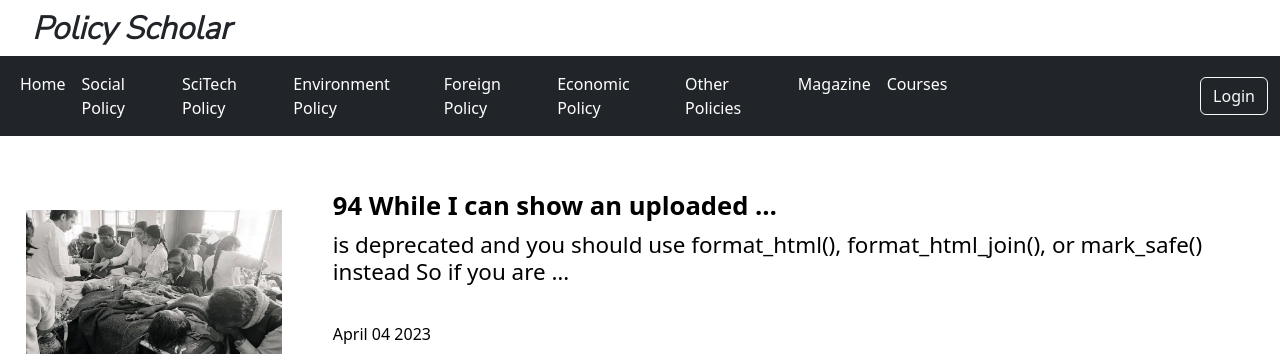
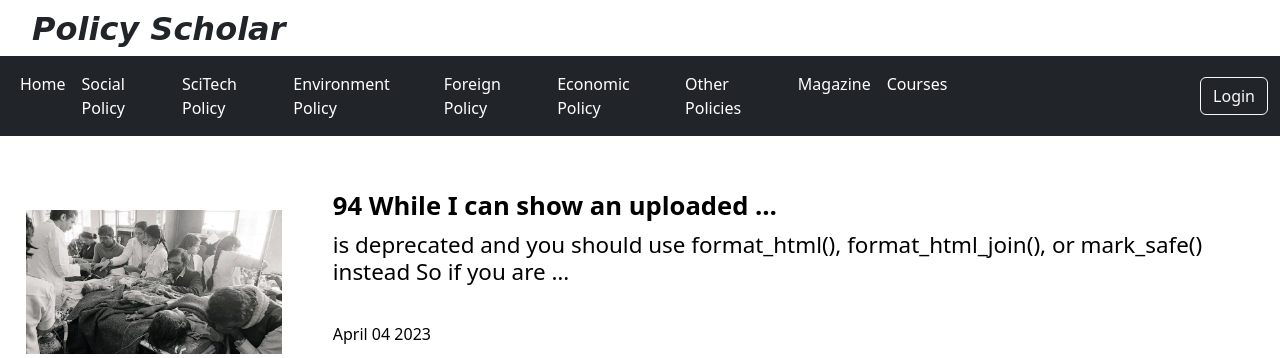
Before and after one commit to divyaa1511/policy-scholar, a Django app: page / in a window 1280 px wide. Shown: the top 358 px of the page. Run offline with Django 4.2, Linux system fonts and the light colour scheme; data comes from the database, SQL or seed files in the repository.

Commit message:
Update style.css

```diff
--- a/static/style.css
+++ b/static/style.css
@@ -9,7 +9,7 @@
 
     margin-left: 1em;
     margin-top: 0.3em;
-    font-family: "Nunito Sans", sans-serif;
+    font-family: 'Rye', cursive;
     font-style: italic;
     font-weight: bold;
     font-size: 2em;
```
